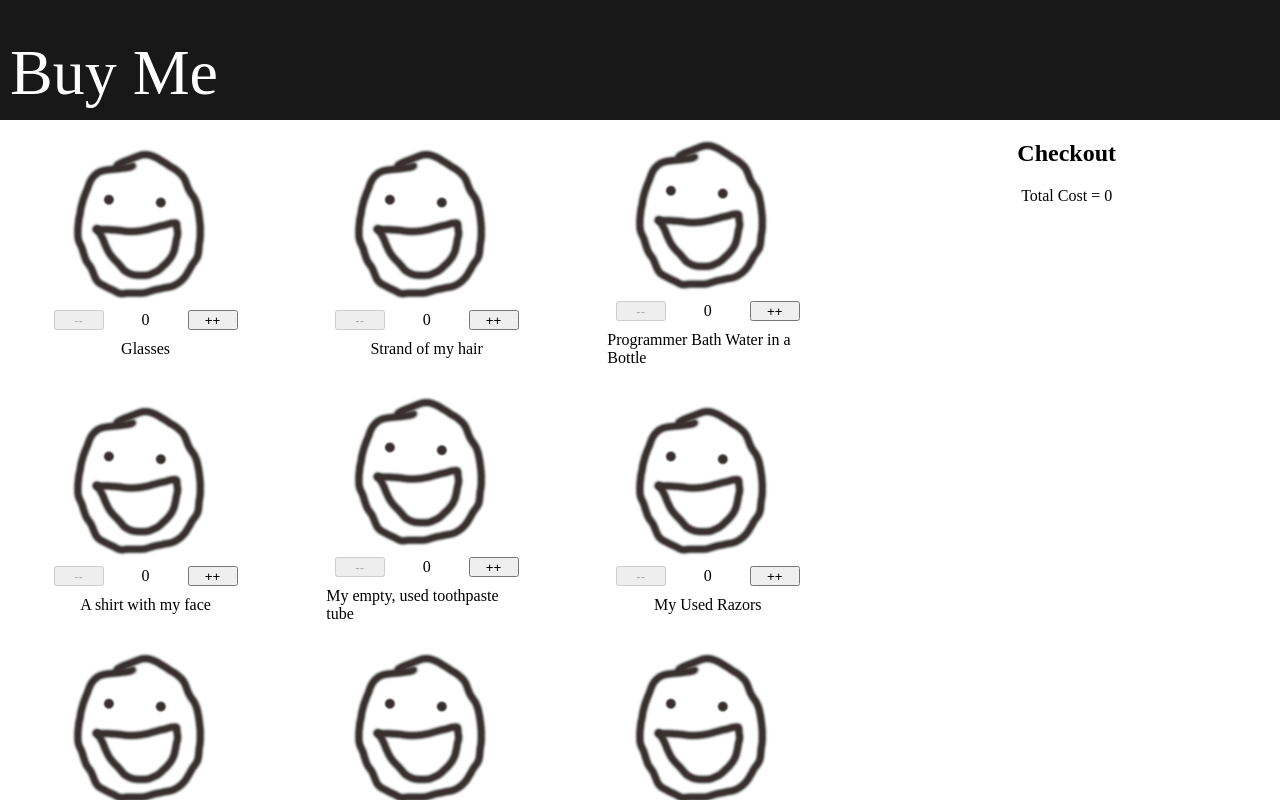
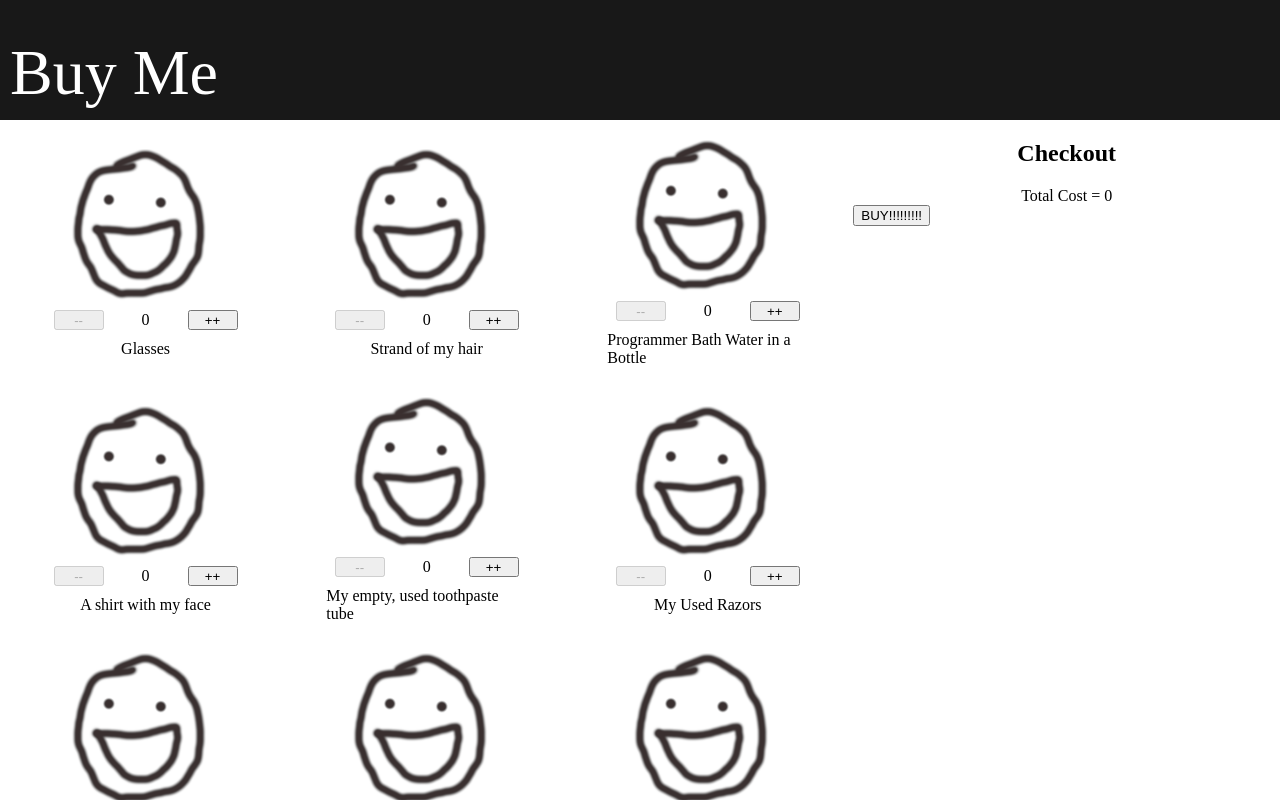
Before and after one commit to Joel-Singh/buy-me-shopping-cart, a React (Create React App) app: page /store in a window 1280 px wide. Built offline with nearby package versions, Linux system fonts and the light colour scheme; a web font is replaced by a local one.

Commit message:
Add bought page

```diff
--- a/src/App.js
+++ b/src/App.js
@@ -16,6 +16,7 @@ function App() {
       <Routes>
         <Route path="/" element={<Home />} />
         <Route path="/store" element={<Store cart={cart} setCart={setCart}/>}/>
+        <Route path="/bought" element={<div>YAY!!!!!!</div>}/>
       </Routes>
     </div>
   );
--- a/src/components/CheckoutPreview.js
+++ b/src/components/CheckoutPreview.js
@@ -1,3 +1,5 @@
+import { Link } from 'react-router-dom'
+
 function CheckoutPreview({ cart }) {
   const cartAsJSX =
     cart.map((cartItem) =>
@@ -25,6 +27,11 @@ function CheckoutPreview({ cart }) {
       <h2>Checkout</h2>
       <div className="checkout-preview__total-cost">Total Cost = {totalCost}</div>
       <div data-testid="previewItemContainer" className="checkout-preview__item-container">{cartAsJSX}</div>
+      <Link to="/bought">
+        <button type='button'>
+          BUY!!!!!!!!!
+        </ button>
+      </Link>
     </div>
   );
 }
```
